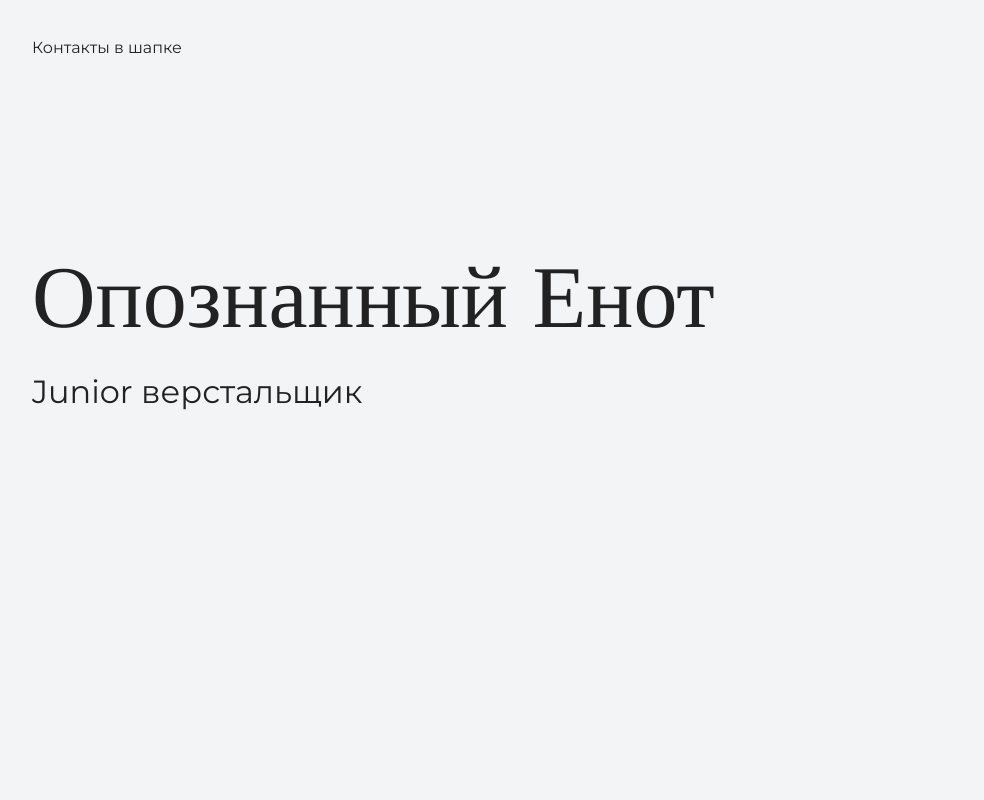
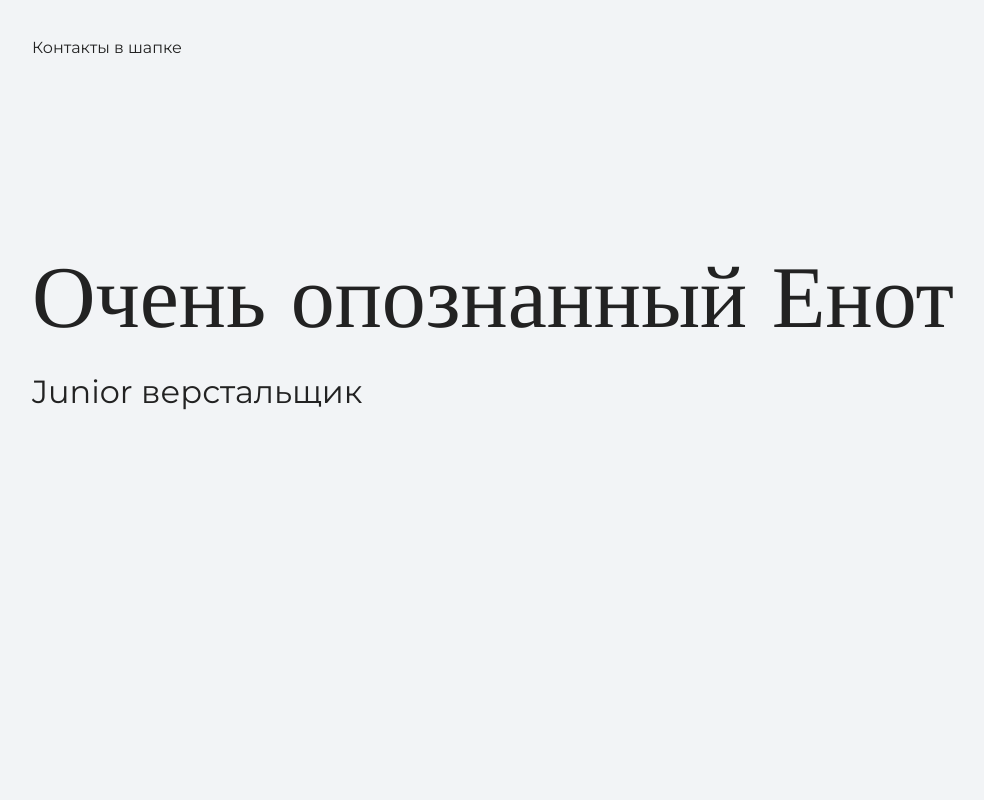
Before and after one commit to Nadyahopeeeee/academy, a plain HTML site: page index.html in a window 1280 px wide. Shown: the top 800 px of the page, without its empty margins (144-1128 px from the left). Drawn offline with nearby package versions, Linux system fonts and the light colour scheme.

Commit message:
меняет текст (очень опознанный енот)

```diff
--- a/index.html
+++ b/index.html
@@ -16,7 +16,7 @@
 
     <div class="container">
       <section class="hero-image">
-        <h1 class="heading">Опознанный Енот</h1>
+        <h1 class="heading">Очень опознанный Енот</h1>
         <p>Junior верстальщик</p>
       </section>
     </div>
```
